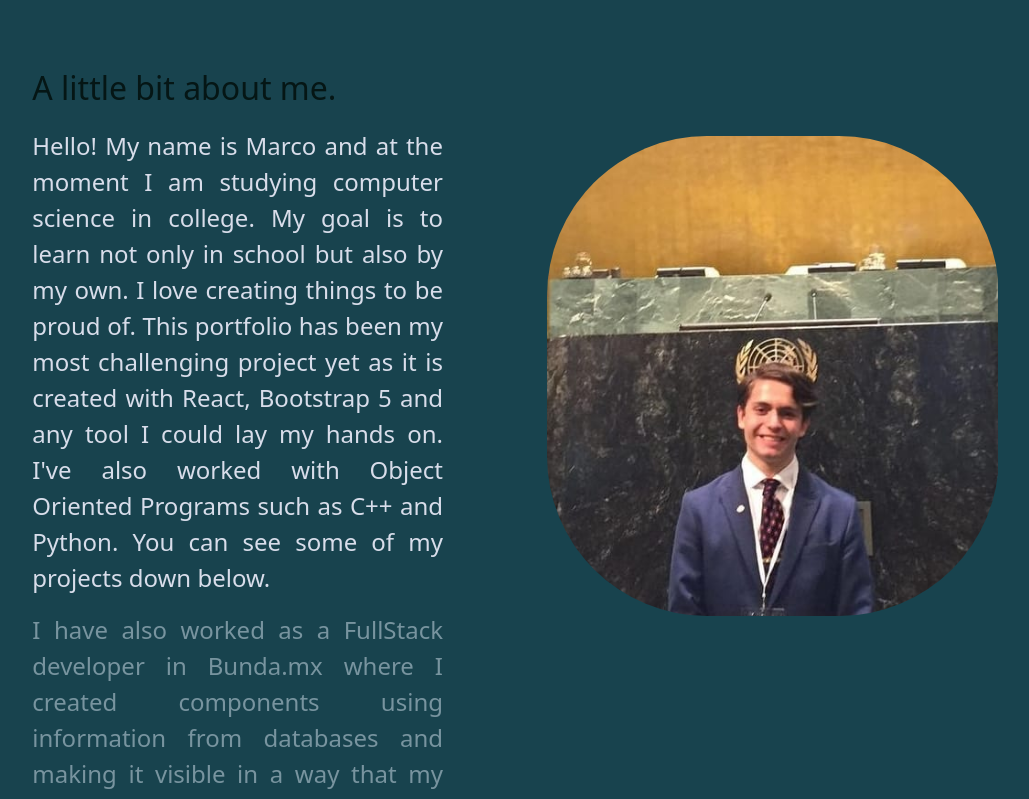
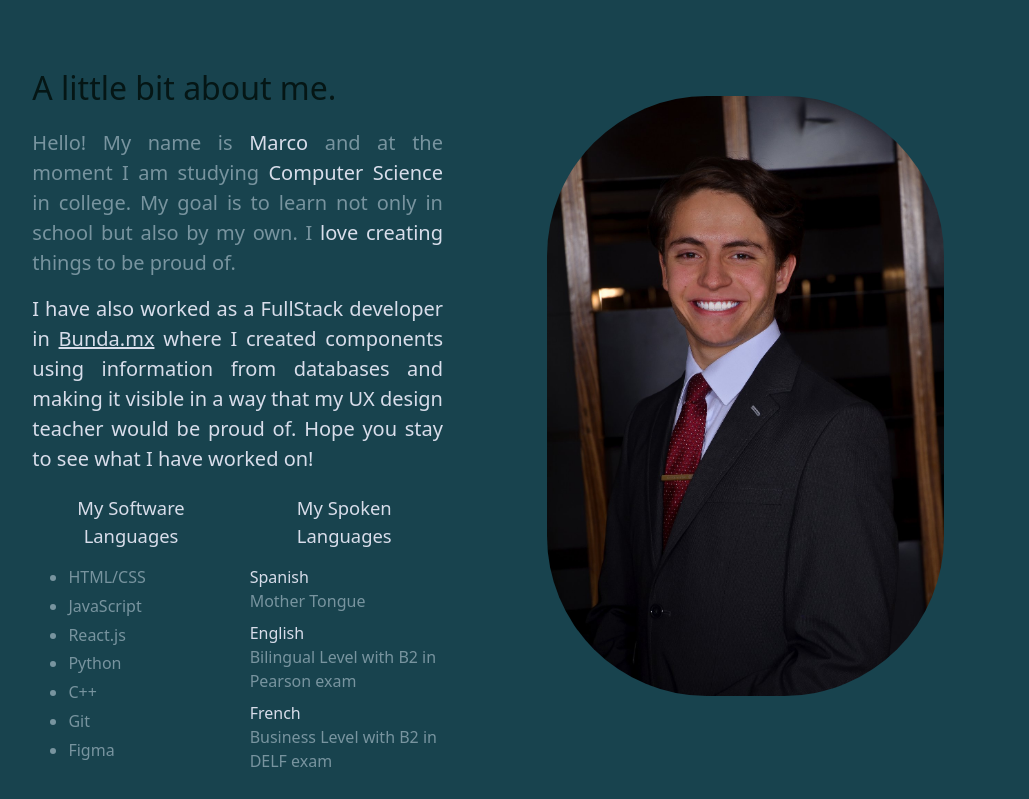
Before and after one commit to MarcoManzo13/OnePagePortfolio, a React (Create React App) app: page / in a window 1280 px wide. Shown: the part 840-1639 px from the top of the page, without its empty margins (185-1214 px from the left). Built offline with nearby package versions, Linux system fonts and the light colour scheme.

Commit message:
Styling the about, projects and sidebar components

```diff
--- a/src/components/About.css
+++ b/src/components/About.css
@@ -18,33 +18,74 @@
 
 .info {
     margin-top: 2vh;
-    font-size: 3vh;
+    font-size: 2.5vh;
+    color: #78949f;
+    text-align: justify;
+    font-weight: 500;
+}
+
+.info2 {
+    margin-top: 2vh;
+    font-size: 2.5vh;
     color: #d8ddea;
     text-align: justify;
 }
 
+.bunda {
+    border: none;
+    margin: 0;
+    padding: 0;
+}
 
-.info2 {
-    margin-top: 2vh;
-    font-size: 3vh;
+.bundaText {
+    color: #d8ddea;
+    transition-duration: 0.4s;
+}
+
+.bundaText:hover {
     color: #78949f;
-    text-align: justify;
+}
+
+.importantText {
+    color: #d8ddea;
+    transition-duration: 0.4s;
+}
+
+.importantText:hover {
+    text-decoration: underline;
+}
+
+.containerLists {
+    padding: 1%;
+}
+
+.titleList {
+    font-size: 2.3vh;
+    color: #d8ddea;
+    text-align: center;
+}
+
+.listItem {
+    color: #78949f;
+    margin-bottom: 3%;
+}
+
+.listLanguage {
+    color: #d8ddea;
+    font-weight: 500;
+}
+
+.listLanguageDescription {
+    color: #78949f;
 }
 
 .foto {
     border-radius: 10em;
-    height: 60vh;
-    margin-top: 20vh;
+    height: 75vh;
+    margin-top: 15vh;
     margin-left: 10vh;
-    transition-duration: 0.4s;
-    opacity: 1;
     z-index: -1;
 }
-
-.foto:hover {
-    opacity: 0.7;
-}
-
 
 /** Mobile css */
 
--- a/src/components/About.jsx
+++ b/src/components/About.jsx
@@ -1,5 +1,5 @@
 import './About.css'
-import fotoEleganteYo from './images/fotoEleganteYo.jpeg'
+import fotoAbout from './images/FotoAbout.jpg'
 
 function About() {
     if (window.matchMedia("(max-width: 980px)").matches) {
@@ -13,12 +13,15 @@ function About() {
                             My goal is to learn not only in school but also by my own. I love creating things to be proud of.
                         </p>
                         <p className='infoMobile2'>
-                            I have also worked as a FullStack developer in Bunda.mx where I created components using information from databases and making it visible in a way that my UX design teacher would be proud.
+                            I have also worked as a FullStack developer in
+
+
+                            where I created components using information from databases and making it visible in a way that my UX design teacher would be proud.
                             Hope you stay to see what I have worked on!
                         </p>
                     </div>
                     <div className="col-12">
-                        <img className="fotoMobile" src={fotoEleganteYo} alt="" />
+                        <img className="fotoMobile" src={fotoAbout} alt="" />
                     </div>
                 </div>
             </section>
@@ -31,18 +34,41 @@ function About() {
                 <div className="col-4">
                     <p className='titleAbout'>A little bit about me.</p>
                     <p className='info'>
-                        Hello! My name is Marco and at the moment I am studying computer science in college.
-                        My goal is to learn not only in school but also by my own. I love creating things to be proud of.
-                        This portfolio has been my most challenging project yet as it is created with React, Bootstrap 5 and any tool I could lay my hands on.
-                        I've also worked with Object Oriented Programs such as C++ and Python. You can see some of my projects down below.
+                            Hello! My name is <span className='importantText'>Marco</span> and at the moment I am studying <span className='importantText'>Computer Science</span>  in college.
+                            My goal is to learn not only in school but also by my own. I <span className='importantText'>love creating</span> things to be proud of.
                     </p>
                     <p className='info2'>
-                        I have also worked as a FullStack developer in Bunda.mx where I created components using information from databases and making it visible in a way that my UX design teacher would be proud of.
+                        I have also worked as a FullStack developer in <button className='bunda'><a className='bundaText' href="https://bunda.mx/" target="_blank" rel="noopener noreferrer">Bunda.mx</a></button> where I created components using information from databases and making it visible in a way that my UX design teacher would be proud of.
                         Hope you stay to see what I have worked on!
                     </p>
+                    <div className="row containerLists">
+                        <div className="col-6">
+                            <p className='titleList'>My Software Languages</p>
+                            <ul>
+                                <li className='listItem'>HTML/CSS</li>
+                                <li className='listItem'>JavaScript</li>
+                                <li className='listItem'>React.js</li>
+                                <li className='listItem'>Python</li>
+                                <li className='listItem'>C++</li>
+                                <li className='listItem'>Git</li>
+                                <li className='listItem'>Figma</li>
+                            </ul>
+                            </div>
+                            <div className="col-6">
+                            <p className='titleList'>My Spoken Languages</p>
+                            <dl>
+                                <dt className='listLanguage'>Spanish</dt>
+                                <dd className='listLanguageDescription'>Mother Tongue</dd>
+                                <dt className='listLanguage'>English</dt>
+                                <dd className='listLanguageDescription'>Bilingual Level with B2 in Pearson exam</dd>
+                                <dt className='listLanguage'>French</dt>
+                                <dd className='listLanguageDescription'>Business Level with B2 in DELF exam</dd>
+                            </dl>
+                        </div>
+                    </div>
                 </div>
                 <div className="col-5">
-                    <img className="foto" src={fotoEleganteYo} alt="" />
+                    <img className="foto" src={fotoAbout} alt="" />
                 </div>
                 <div className="col-1"></div>
             </div>
--- a/src/components/Contact.css
+++ b/src/components/Contact.css
@@ -1,6 +1,6 @@
 .containerContact {
     text-align: center;
-    margin-top: 20vh;
+    margin-top: 21vh;
     padding: 2%;
 }
 
--- a/src/components/Projects.css
+++ b/src/components/Projects.css
@@ -17,7 +17,7 @@
 }
 
 .imageCarousel {
-width: 60%;
+width: 50%;
 margin-bottom: 1%;
 transition-duration: 0.4s;
 opacity: 1;
@@ -41,6 +41,8 @@ opacity: 1;
 .textCarrousel {
     font-size: 3vh;
     color: #d8ddea;
+    margin-left: 20%;
+    margin-right: 20%;
     transition: all 0.3s ease;
     margin-bottom: 5%;
     text-align: center;
--- a/src/components/Projects.jsx
+++ b/src/components/Projects.jsx
@@ -21,7 +21,7 @@ function Projects() {
                 />
               </a>
             </button>
-            <p className='textCarrouselMobile'>This is a Tic Tac Toe game written in C++ that uses coordinates to play</p>
+            <p className='textCarrouselMobile'>This is a Tic Tac Toe game written in Python that uses coordinates to play. It has a "map" that shows the players what to input to enter either a O or an X.</p>
           </div>
 
           <div className="col-12 containerCarouselMobile">
@@ -58,7 +58,7 @@ function Projects() {
                         <p className='hide'>Click the image to go to the Github repo!</p>
                       </a>
                     </button>
-                    <p className='textCarrousel'>This is a Tic Tac Toe game written in C++ that uses coordinates to play</p>
+                    <p className='textCarrousel'>This is a Tic Tac Toe game written in Python that uses coordinates to play. It has a "map" that shows the players what to input to enter either a O or an X. Check the update section for when I make a pretty GUI!</p>
 
                     </Carousel.Item>
 
@@ -73,7 +73,7 @@ function Projects() {
                         <p className='hide'>Click the image to go to the Github repo!</p>
                       </a>
                     </button>
-                      <p className='textCarrousel'>This is an ATM simulator written in Python</p>
+                      <p className='textCarrousel'>This is an ATM simulator written in C++ which allows the user to get money, make withdrawals, deposits and get more money. Check the update section for when I make a pretty GUI! </p>
                     </Carousel.Item>
 
                 </Carousel>
--- a/src/components/Sidebar.css
+++ b/src/components/Sidebar.css
@@ -2,7 +2,7 @@
     right: 0;
     bottom: 0;
     max-height: 60vh;
-    top: 40vh;
+    top: 50vh;
     position: fixed;
     z-index: 1000;
 }
--- a/src/components/Sidebar.jsx
+++ b/src/components/Sidebar.jsx
@@ -24,7 +24,6 @@ export function Sidebar() {
                 <a href="mailto: marcomanzoruiz@gmail.com" target="_blank" rel="noopener noreferrer"><FontAwesomeIcon icon={faEnvelope} size="3x" color='#0072c6' className='icons'/></a>
             </button>
         </div>
-        <div className="verticalLine"></div>
         </>
     )
 }
```
Also changed, not shown: src/components/Footer.css (line endings or trailing spaces), src/components/images/FotoAbout.jpg (added), src/components/images/fotoEleganteYo.jpeg (deleted).
